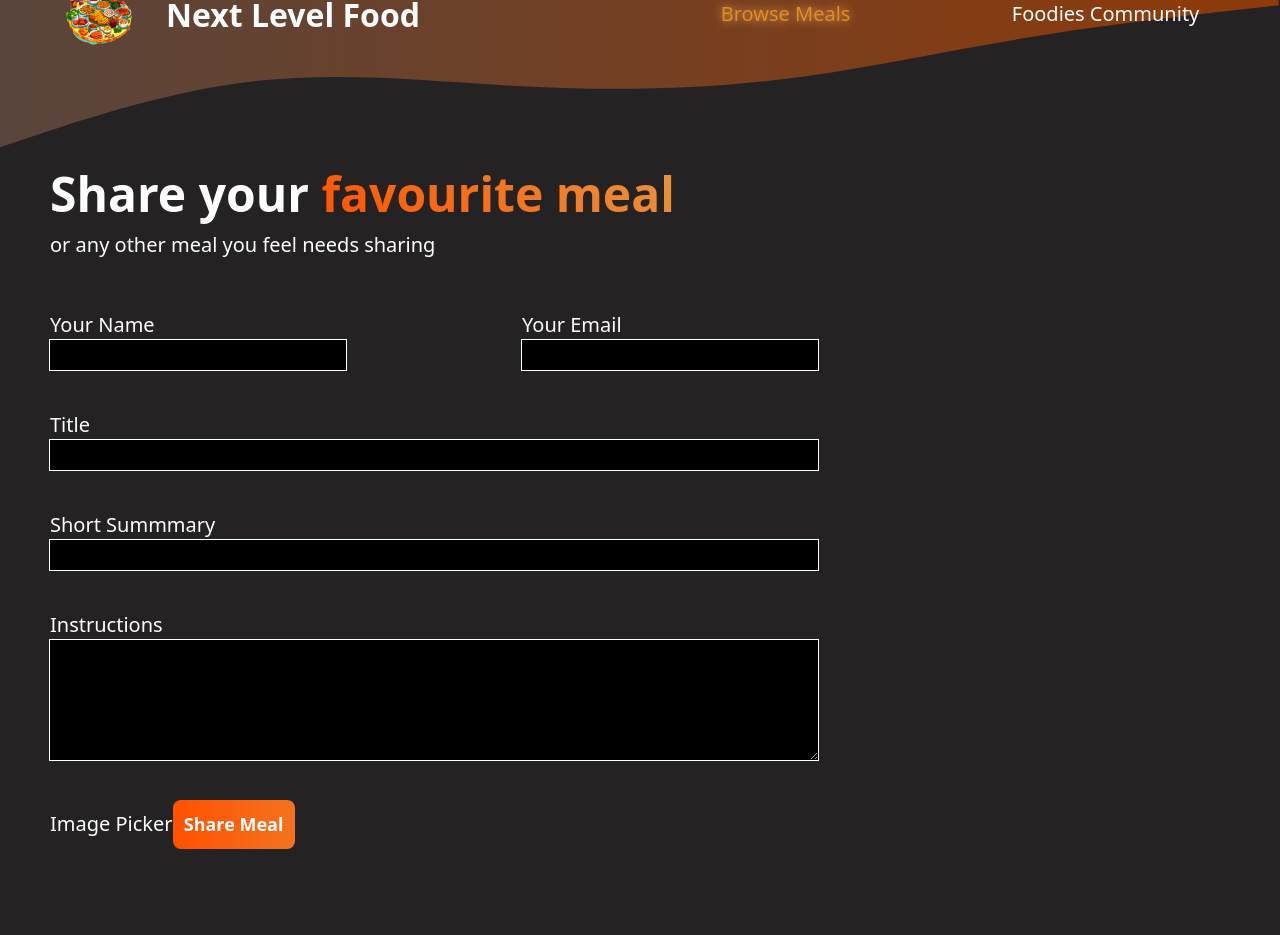
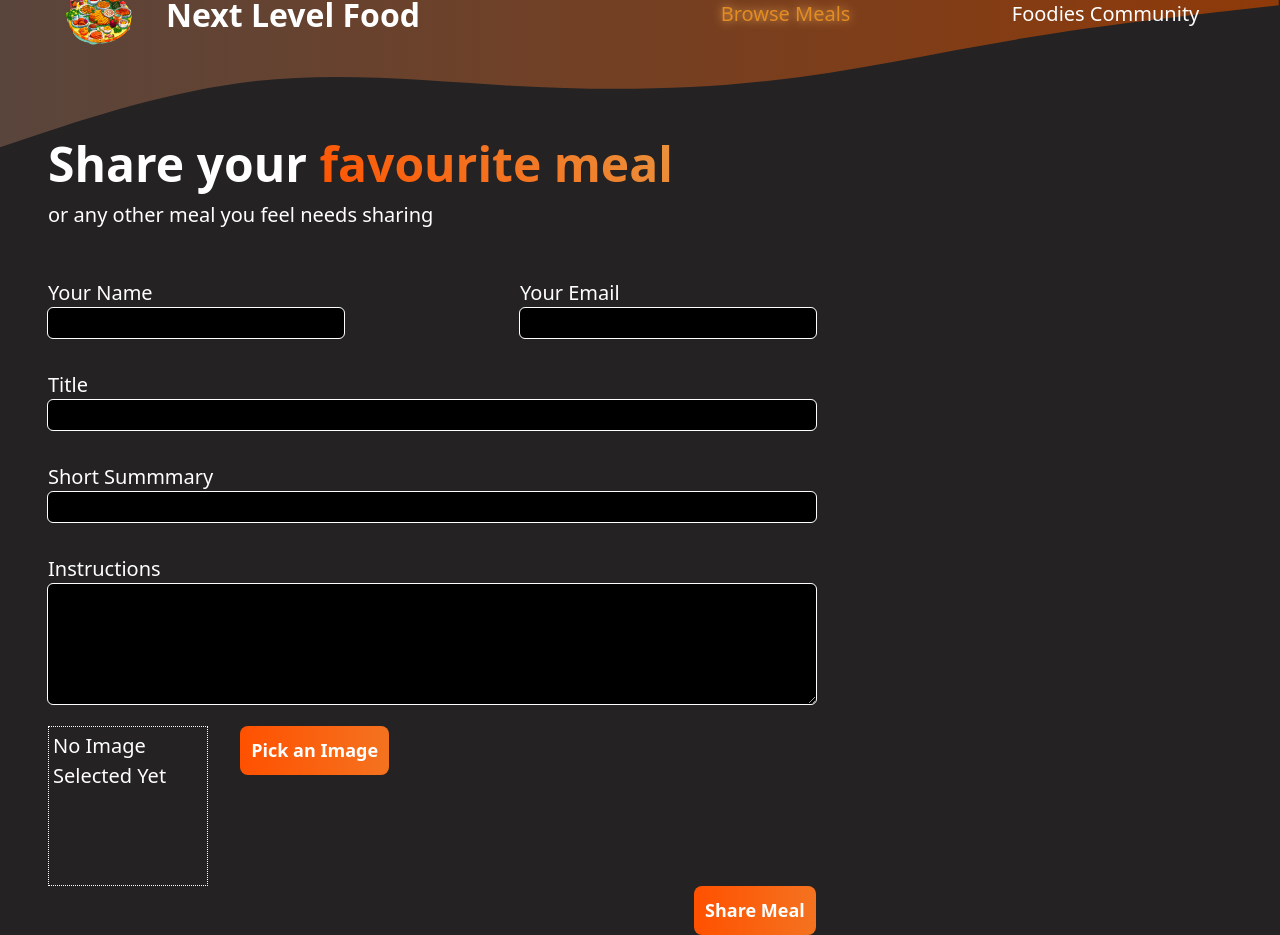
Before and after one commit to rupamswain1/nextjs-appRouter-foodApp, a Next.js app: page /meals/share in a window 1280 px wide. Shown: the part 80-1015 px from the top of the page. Before the commit the page ends 929 px from the top, so only its background shows below. Built offline with nearby package versions, Linux system fonts and the light colour scheme.

Commit message:
image component added

```diff
--- a/src/app/globals.css
+++ b/src/app/globals.css
@@ -8,6 +8,7 @@
   --font-gradient1: #ff5100;
   --font-gradient2: #e9943f;
   --background1: #816258;
+  --white: #fff;
 }
 
 @media (prefers-color-scheme: dark) {
--- /dev/null
+++ b/src/app/meals/share/ImagePicker.tsx
@@ -0,0 +1,68 @@
+"use client";
+
+import Button from "@/components/Button/Button";
+import styles from "./page.module.css";
+import { useRef, useState } from "react";
+import Image from "next/image";
+import { StaticImport } from "next/dist/shared/lib/get-img-props";
+
+interface props {
+  label: string;
+  name: string;
+}
+
+const ImagePicker: React.FunctionComponent<props> = ({ label, name }) => {
+  const imageRef = useRef<HTMLInputElement>(null);
+  const [pickedImage, setPickedImage] = useState<string | null>(
+    null
+  );
+  const handleImageClick = () => {
+    imageRef.current?.click();
+  };
+
+  const handlePickedImage = (event: React.ChangeEvent<HTMLInputElement>) => {
+    const file = event.target.files?.[0];
+    if (!file) {
+      setPickedImage(null);
+      return;
+    }
+    const fileReader = new FileReader();
+    fileReader.onload = () => {
+      setPickedImage(fileReader.result as string);
+    };
+    fileReader.readAsDataURL(file);
+  };
+
+  return (
+    <div className={styles.imagePicker}>
+      <div className={styles.imageBox}>
+        {pickedImage ? (
+          <Image src={pickedImage} alt="Image picked by user" fill />
+        ) : (
+          "No Image Selected Yet"
+        )}
+      </div>
+      <div>
+        <input
+          type="file"
+          id={name}
+          accept="image/png, image/jpeg"
+          name={name}
+          className={styles.mealInput}
+          ref={imageRef}
+          onChange={handlePickedImage}
+        />
+        <Button
+          as="button"
+          type="primary"
+          text={"Pick an Image"}
+          btnType="button"
+          onClick={handleImageClick}
+          className={styles.imageBtn}
+        ></Button>
+      </div>
+    </div>
+  );
+};
+
+export default ImagePicker;
--- a/src/app/meals/share/page.module.css
+++ b/src/app/meals/share/page.module.css
@@ -1,9 +1,9 @@
 .headerContainer {
-    margin-top: 110px;
-    margin-bottom: 50px;
+    margin-top: 5rem;
+    margin-bottom: 3rem;
   }
 .shareBody{
-    margin-left: 50px;
+    margin-left: 3rem;
     width: 60vw;
 }
 .nameContainer{
@@ -13,14 +13,37 @@
 .labelAndInput{
     display: flex;
     flex-direction: column;
-    margin-bottom: 40px;
+    margin-bottom: 2rem;
+
 }
 .labelAndInput textarea{
     height: 15vh;
     background-color: black;
-    outline: 1px solid white;
+    outline: 1px solid var(--white);
+    border-radius: 5px;
 }
 .labelAndInput input{
     background-color: black;
-    outline: 1px solid white;
+    outline: 1px solid var(--white);
+    border-radius: 5px;
 }
+.mealInput{
+    display: none;
+}
+.button{
+    display: flex;
+    justify-content: end;
+}
+.imagePicker{
+    display: flex;
+    height: 10rem;
+    margin-top: -10px;
+}
+.imageBox{
+    width: 10rem;
+    border: 1px dotted var(--white);
+    margin-right: 2rem;
+    padding: 0.25rem;
+    position: relative;
+    overflow: hidden;
+}
--- a/src/app/meals/share/page.tsx
+++ b/src/app/meals/share/page.tsx
@@ -1,49 +1,50 @@
-import Button from '@/components/Button/Button';
-import styles from './page.module.css';
+import Button from "@/components/Button/Button";
+import styles from "./page.module.css";
+import ImagePicker from "./ImagePicker";
 
 const SharePage = () => {
-  return <div className={styles.shareBody}>
+  return (
+    <div className={styles.shareBody}>
       <header className={styles.headerContainer}>
-      <h1 className='heading'>Share your
-        <span className='highlightedText'> favourite meal</span>
+        <h1 className="heading">
+          Share your
+          <span className="highlightedText"> favourite meal</span>
         </h1>
-      <p className='subHeaderText'>or any other meal you feel needs sharing</p>
+        <p className="subHeaderText">
+          or any other meal you feel needs sharing
+        </p>
       </header>
-    <main className={styles.shareForm+' subHeaderText'}>
+      <main className={styles.shareForm + " subHeaderText"}>
         <form>
           <div className={styles.nameContainer}>
             <p className={styles.labelAndInput}>
-            <label htmlFor='name'>Your Name</label>
-            <input type="text" id="name" name='name' required/>
+              <label htmlFor="name">Your Name</label>
+              <input type="text" id="name" name="name" required />
             </p>
             <p className={styles.labelAndInput}>
-            <label htmlFor='email'>Your Email</label>
-            <input type="email" id="email" name='email' required/>
+              <label htmlFor="email">Your Email</label>
+              <input type="email" id="email" name="email" required />
             </p>
           </div>
           <p className={styles.labelAndInput}>
-          <label htmlFor='title'>Title</label>
-          <input type="text" id="title" name="title" required/>
+            <label htmlFor="title">Title</label>
+            <input type="text" id="title" name="title" required />
           </p>
           <p className={styles.labelAndInput}>
-          <label htmlFor='shortSummary'>Short Summmary</label>
-          <input type="text" id="shortSummary" name="summary"/>
+            <label htmlFor="shortSummary">Short Summmary</label>
+            <input type="text" id="shortSummary" name="summary" />
           </p>
           <p className={styles.labelAndInput}>
-          <label htmlFor='instructions'>
-            Instructions
-          </label>
-          <textarea id="instructions"/>
+            <label htmlFor="instructions">Instructions</label>
+            <textarea id="instructions" />
           </p>
-        Image Picker
-
-       <Button
-        as="button"
-        type='primary'
-        text='Share Meal'
-       />
+          <ImagePicker name="image" label="Meal Image" />
+          <div className={styles.button}>
+            <Button as="button" type="primary" text="Share Meal" />
+          </div>
         </form>
       </main>
     </div>
+  );
 };
 export default SharePage;
--- a/src/components/Button/Button.tsx
+++ b/src/components/Button/Button.tsx
@@ -13,6 +13,7 @@ interface Links extends ButtonProps {
 interface Btn extends ButtonProps {
   as: 'button';
   onClick?: () => void;
+  btnType?:'button'|'submit'|undefined;
 }
 type props = Links | Btn;
 const Button: React.FunctionComponent<props> = (props) => {
@@ -35,6 +36,8 @@ const Button: React.FunctionComponent<props> = (props) => {
         type === 'primary' ? styles['btn-primary'] : '',
         className,
       ].join(' ')}
+      type={props?.btnType ?? 'submit'}
+      onClick={props.onClick}
     >
       {text}
     </button>
```
Lines whose indentation alone changed are shown as unchanged.
